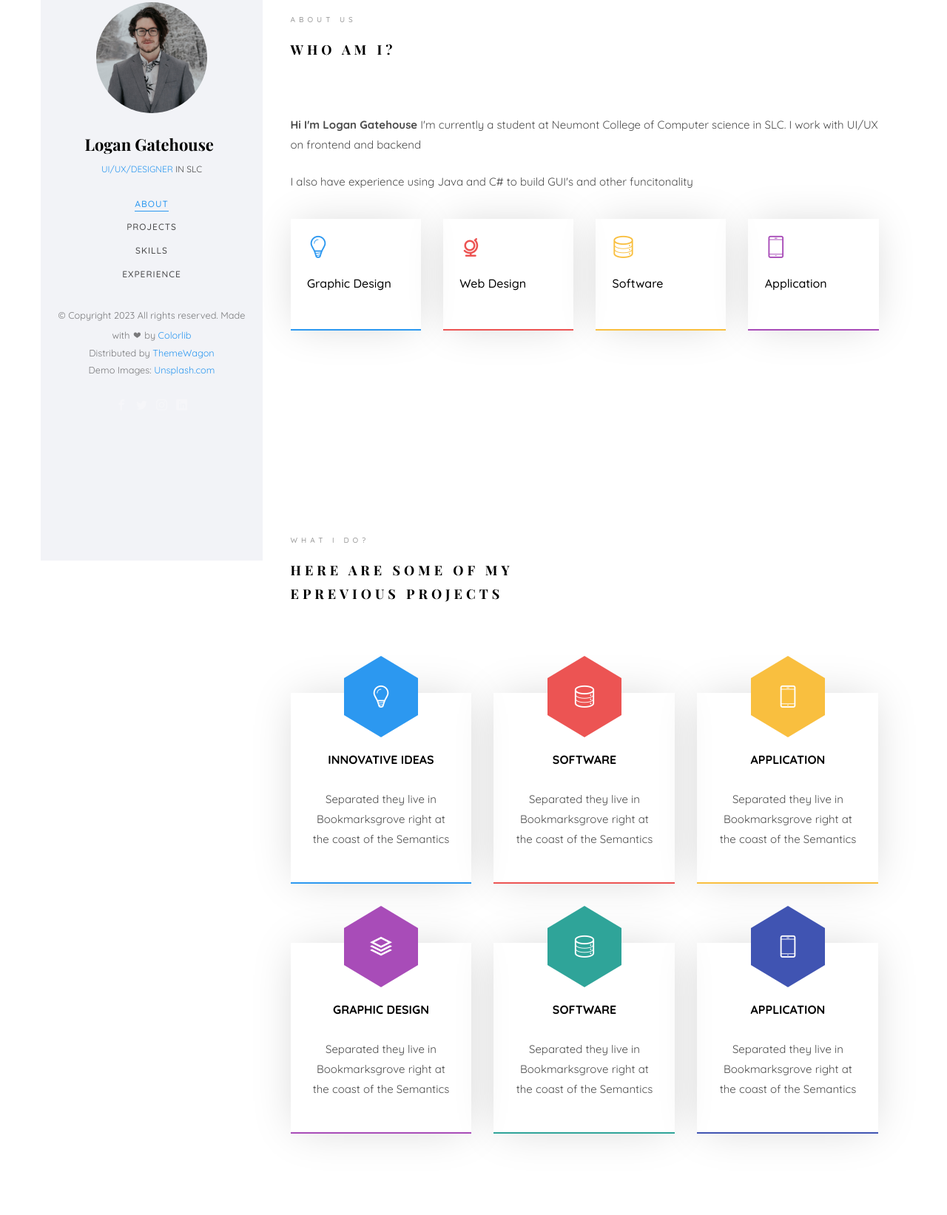
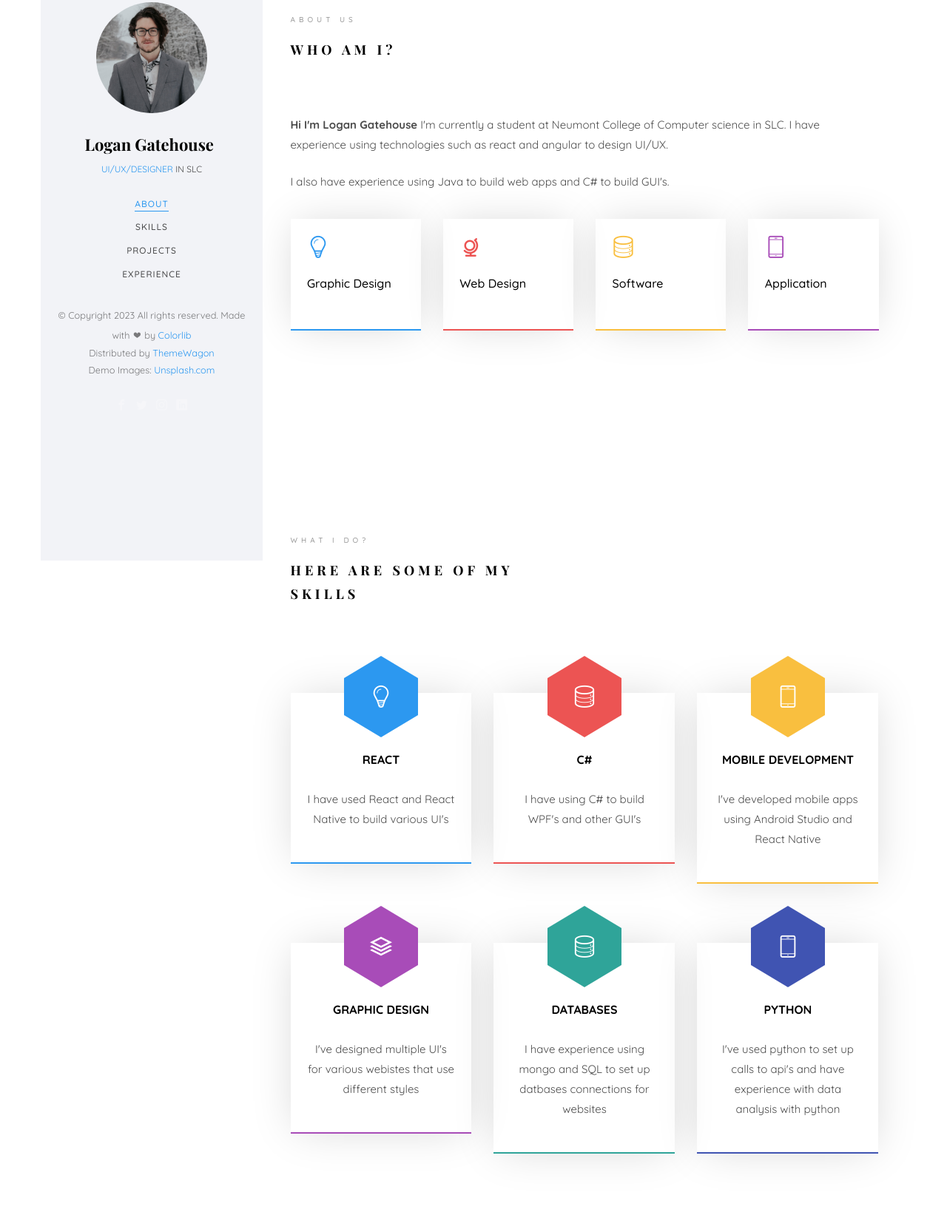
Before and after one commit to Lgatehouse/Lgatehouse.github.io, a plain HTML site: page index.html in a window 1280 px wide. Shown: the part 42-1685 px from the top of the page at 74% size. Drawn offline with nearby package versions, Linux system fonts and the light colour scheme; files whose address does not match are found by name; a web font is replaced by a local one.

Commit message:
changed skills

```diff
--- a/index.html
+++ b/index.html
@@ -3,7 +3,7 @@
 	<head>
 	<meta charset="utf-8">
 	<meta http-equiv="X-UA-Compatible" content="IE=edge">
-	<title>Jackson Template</title>
+	<title>Portfolio</title>
 	<meta name="viewport" content="width=device-width, initial-scale=1">
 	<meta name="description" content="" />
 	<meta name="keywords" content="" />
@@ -65,8 +65,8 @@
 					<ul>
 
 						<li><a href="#" data-nav-section="about">About</a></li>
-						<li><a href="#" data-nav-section="services">Projects</a></li>
-						<li><a href="#" data-nav-section="skills">Skills</a></li>
+						<li><a href="#" data-nav-section="services">Skills</a></li>
+						<li><a href="#" data-nav-section="skills">Projects</a></li>
 
 						<li><a href="#" data-nav-section="experience">Experience</a></li>
 
@@ -101,8 +101,8 @@ Copyright <script>document.write(new Date().getFullYear());</script> All rights
 									<div class="about-desc">
 										<span class="heading-meta">About Us</span>
 										<h2 class="colorlib-heading">Who Am I?</h2>
-										<p><strong>Hi I'm Logan Gatehouse</strong> I'm currently a student at Neumont College of Computer science in SLC. I work with UI/UX on frontend and backend</p>
-										<p>I also have experience using Java and C# to build GUI's and other funcitonality</p>
+										<p><strong>Hi I'm Logan Gatehouse</strong> I'm currently a student at Neumont College of Computer science in SLC. I have experience using technologies such as react and angular to design UI/UX.</p>
+										<p>I also have experience using Java to build web apps and C# to build GUI's.</p>
 									</div>
 								</div>
 							</div>
@@ -147,7 +147,7 @@ Copyright <script>document.write(new Date().getFullYear());</script> All rights
 					<div class="row">
 						<div class="col-md-6 col-md-offset-3 col-md-pull-3 animate-box" data-animate-effect="fadeInLeft">
 							<span class="heading-meta">What I do?</span>
-							<h2 class="colorlib-heading">Here are some of my ePrevious Projects</h2>
+							<h2 class="colorlib-heading">Here are some of my Skills</h2>
 						</div>
 					</div>
 					<div class="row row-pt-md">
@@ -157,8 +157,8 @@ Copyright <script>document.write(new Date().getFullYear());</script> All rights
 									<i class="icon-bulb"></i>
 								</span>
 								<div class="desc">
-									<h3>Innovative Ideas</h3>
-									<p>Separated they live in Bookmarksgrove right at the coast of the Semantics</p>
+									<h3>React</h3>
+									<p>I have used React and React Native to build various UI's</p>
 								</div>
 							</div>
 						</div>
@@ -168,8 +168,8 @@ Copyright <script>document.write(new Date().getFullYear());</script> All rights
 									<i class="icon-data"></i>
 								</span>
 								<div class="desc">
-									<h3>Software</h3>
-									<p>Separated they live in Bookmarksgrove right at the coast of the Semantics</p>
+									<h3>C#</h3>
+									<p>I have using C# to build WPF's and other GUI's </p>
 								</div>
 							</div>
 						</div>
@@ -179,8 +179,8 @@ Copyright <script>document.write(new Date().getFullYear());</script> All rights
 									<i class="icon-phone3"></i>
 								</span>
 								<div class="desc">
-									<h3>Application</h3>
-									<p>Separated they live in Bookmarksgrove right at the coast of the Semantics</p>
+									<h3>Mobile Development</h3>
+									<p>I've developed mobile apps using Android Studio and React Native</p>
 								</div>
 							</div>
 						</div>
@@ -191,7 +191,7 @@ Copyright <script>document.write(new Date().getFullYear());</script> All rights
 								</span>
 								<div class="desc">
 									<h3>Graphic Design</h3>
-									<p>Separated they live in Bookmarksgrove right at the coast of the Semantics</p>
+									<p>I've designed multiple UI's for various webistes that use different styles</p>
 								</div>
 							</div>
 						</div>
@@ -201,8 +201,8 @@ Copyright <script>document.write(new Date().getFullYear());</script> All rights
 									<i class="icon-data"></i>
 								</span>
 								<div class="desc">
-									<h3>Software</h3>
-									<p>Separated they live in Bookmarksgrove right at the coast of the Semantics</p>
+									<h3>Databases</h3>
+									<p>I have experience using mongo and SQL to set up datbases connections for websites</p>
 								</div>
 							</div>
 						</div>
@@ -212,8 +212,8 @@ Copyright <script>document.write(new Date().getFullYear());</script> All rights
 									<i class="icon-phone3"></i>
 								</span>
 								<div class="desc">
-									<h3>Application</h3>
-									<p>Separated they live in Bookmarksgrove right at the coast of the Semantics</p>
+									<h3>Python</h3>
+									<p>I've used python to set up calls to api's and have experience with data analysis with python</p>
 								</div>
 							</div>
 						</div>
@@ -261,7 +261,7 @@ Copyright <script>document.write(new Date().getFullYear());</script> All rights
 						</div>
 						<div class="col-md-6 animate-box" data-animate-effect="fadeInLeft">
 							<div class="progress-wrap">
-								<h3>Photoshop</h3>
+								<h3>React</h3>
 								<div class="progress">
 								 	<div class="progress-bar color-1" role="progressbar" aria-valuenow="75"
 								  	aria-valuemin="0" aria-valuemax="100" style="width:75%">
```
